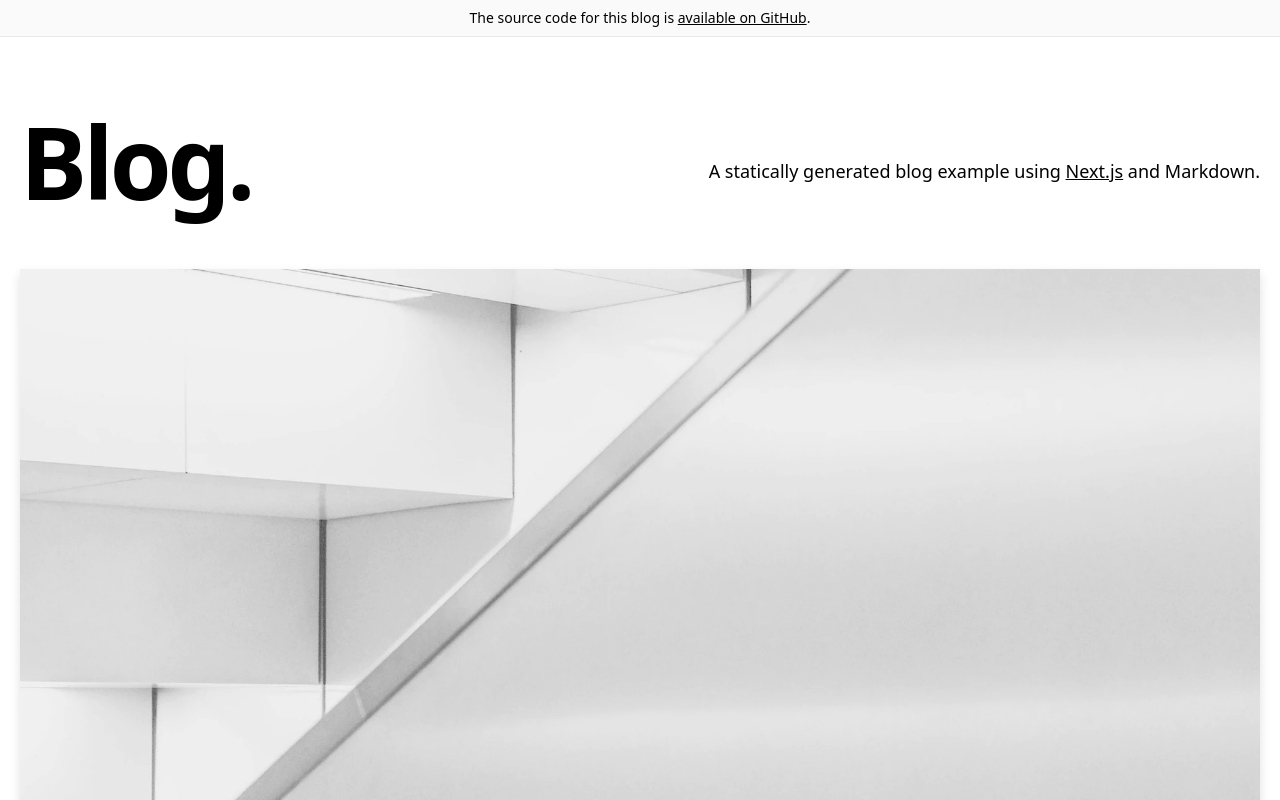
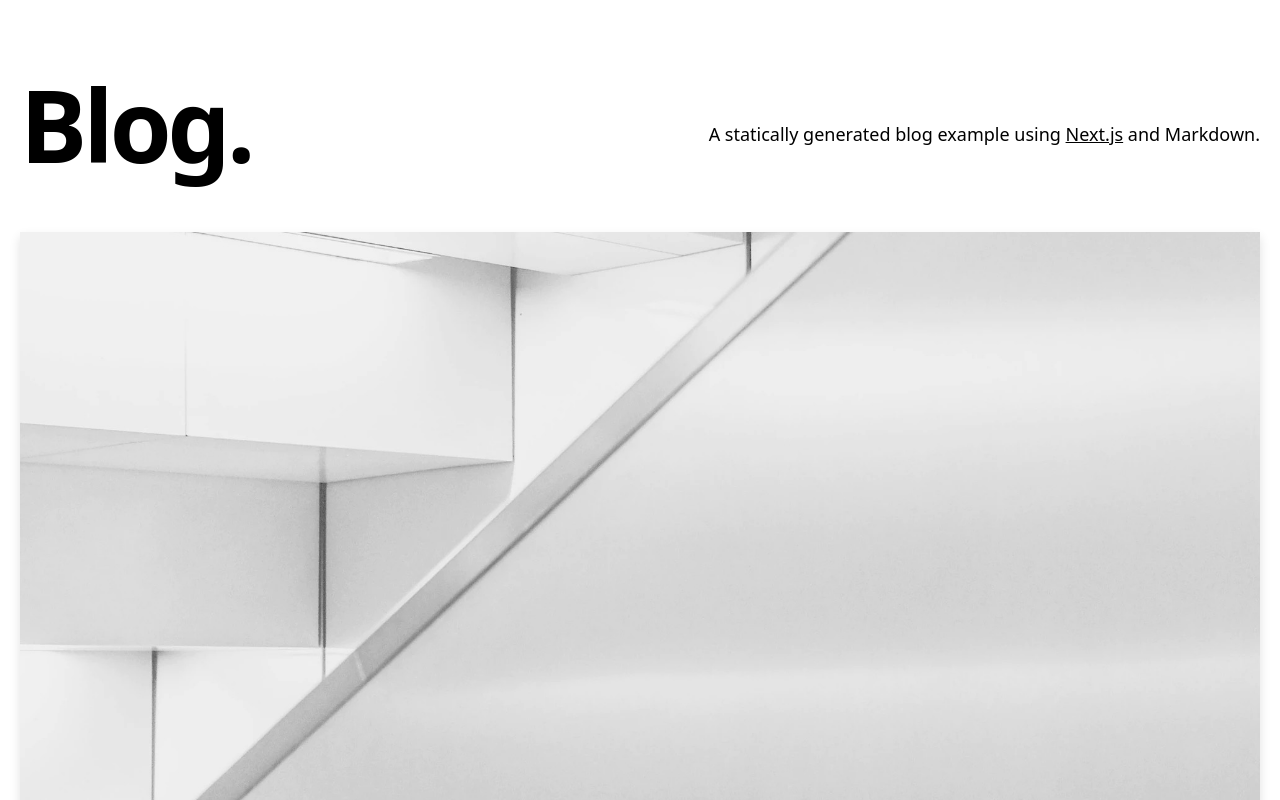
Before and after one commit to caulagi/blog, a Next.js app: page / in a window 1280 px wide. Shown: the top 800 px of the page. Built offline with nearby package versions, Linux system fonts and the light colour scheme.

Commit message:
Remove alert component (#3)
Signed-off-by: Pradip Caulagi <caulagi@gmail.com>

```diff
--- a/components/alert.tsx
+++ /dev/null
@@ -1,48 +0,0 @@
-import Container from './container'
-import cn from 'classnames'
-import { EXAMPLE_PATH } from '../lib/constants'
-
-type Props = {
-  preview?: boolean
-}
-
-const Alert = ({ preview }: Props) => {
-  return (
-    <div
-      className={cn('border-b', {
-        'bg-accent-7 border-accent-7 text-white': preview,
-        'bg-accent-1 border-accent-2': !preview,
-      })}
-    >
-      <Container>
-        <div className="py-2 text-center text-sm">
-          {preview ? (
-            <>
-              This page is a preview.{' '}
-              <a
-                href="/api/exit-preview"
-                className="underline hover:text-cyan duration-200 transition-colors"
-              >
-                Click here
-              </a>{' '}
-              to exit preview mode.
-            </>
-          ) : (
-            <>
-              The source code for this blog is{' '}
-              <a
-                href={`https://github.com/vercel/next.js/tree/canary/examples/${EXAMPLE_PATH}`}
-                className="underline hover:text-success duration-200 transition-colors"
-              >
-                available on GitHub
-              </a>
-              .
-            </>
-          )}
-        </div>
-      </Container>
-    </div>
-  )
-}
-
-export default Alert
--- a/components/layout.tsx
+++ b/components/layout.tsx
@@ -1,18 +1,15 @@
-import Alert from './alert'
 import Footer from './footer'
 import Meta from './meta'
 
 type Props = {
-  preview?: boolean
   children: React.ReactNode
 }
 
-const Layout = ({ preview, children }: Props) => {
+const Layout = ({  children }: Props) => {
   return (
     <>
       <Meta />
       <div className="min-h-screen">
-        <Alert preview={preview} />
         <main>{children}</main>
       </div>
       <Footer />
--- a/pages/posts/[slug].tsx
+++ b/pages/posts/[slug].tsx
@@ -15,16 +15,15 @@
 type Props = {
   post: PostType
   morePosts: PostType[]
-  preview?: boolean
 }
 
-const Post = ({ post, morePosts, preview }: Props) => {
+const Post = ({ post, morePosts }: Props) => {
   const router = useRouter()
   if (!router.isFallback && !post?.slug) {
     return <ErrorPage statusCode={404} />
   }
   return (
-    <Layout preview={preview}>
+    <Layout>
       <Container>
         <Header />
         {router.isFallback ? (
```
